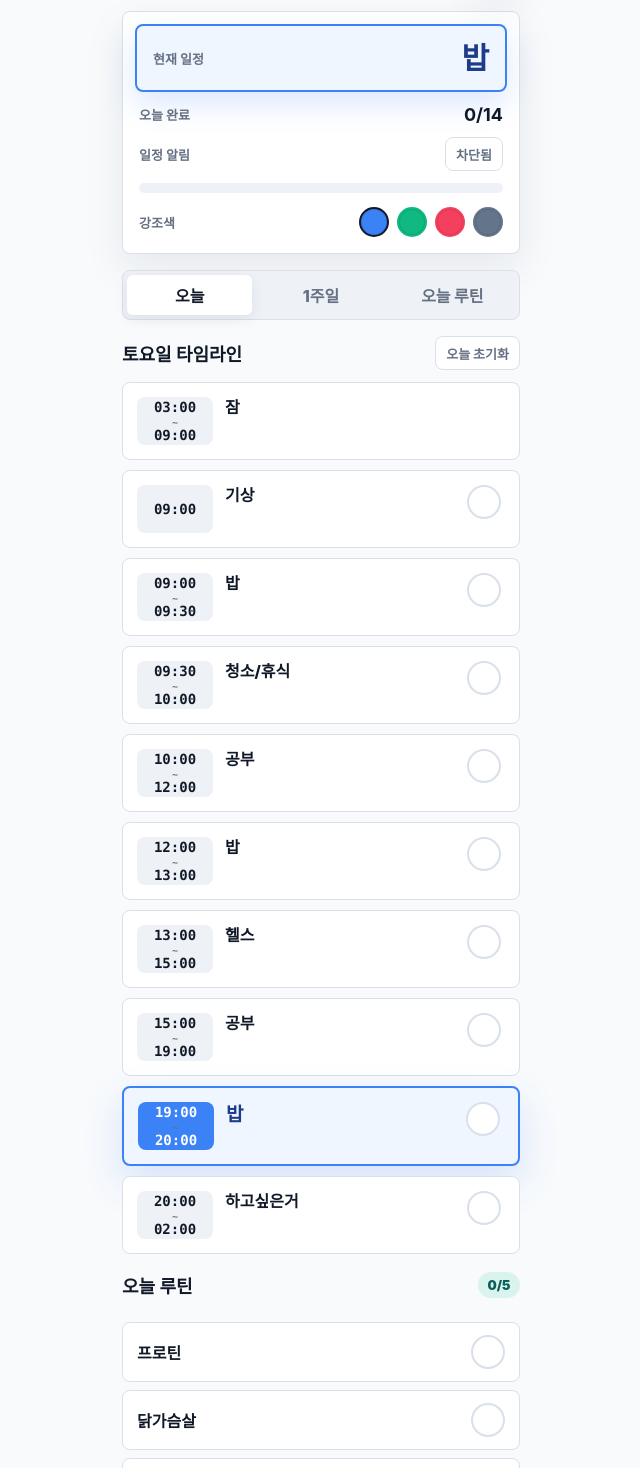
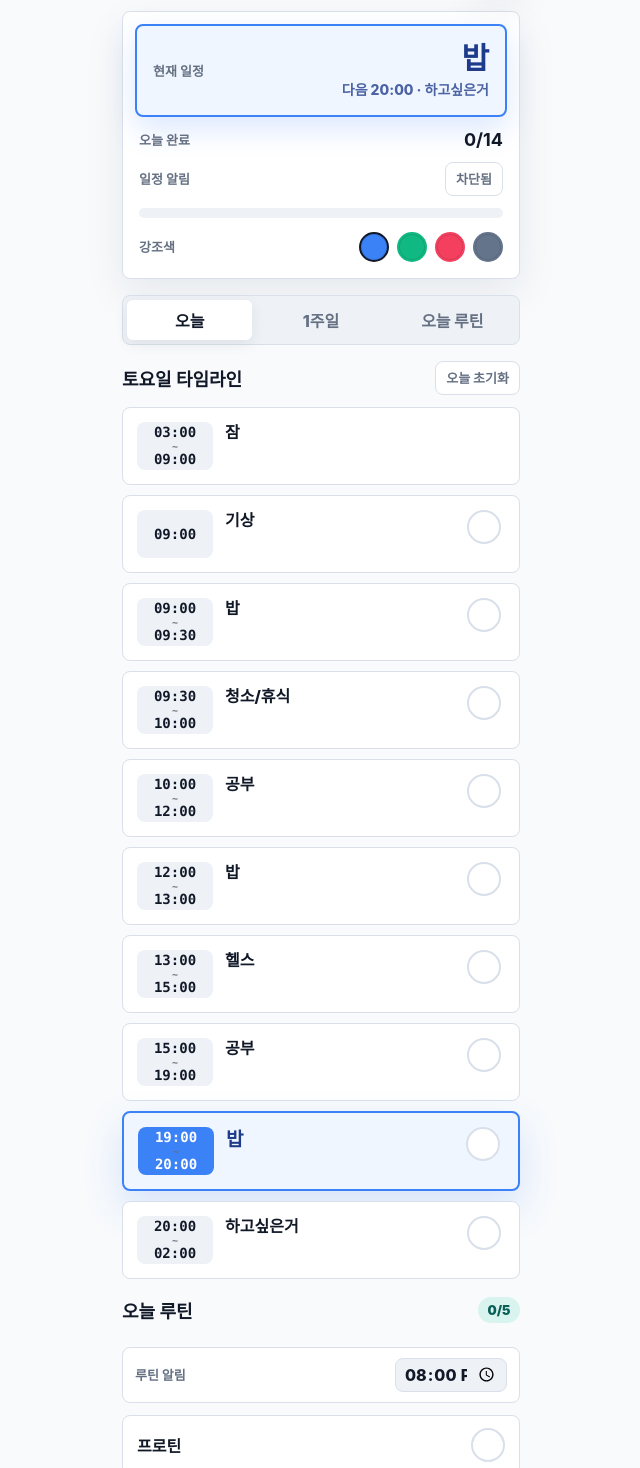
Before and after one commit to ohgnakrap9290/Daylong, a plain HTML site: page index.html in a window 1280 px wide. Shown: the part 83-1551 px from the top of the page, without its empty margins (319-959 px from the left). Drawn offline with Linux system fonts and the light colour scheme.

Commit message:
Add next task and routine reminders

```diff
--- a/app.js
+++ b/app.js
@@ -14,6 +14,7 @@ const state = {
   activeView: "today",
   currentColor: localStorage.getItem("daylong-current-color") || "blue",
   notificationsEnabled: localStorage.getItem("daylong-notifications") === "enabled",
+  routineReminderTime: localStorage.getItem("daylong-routine-reminder-time") || "20:00",
   notificationTimers: [],
   checks: JSON.parse(localStorage.getItem("daylong-checks") || "{}"),
   routines: JSON.parse(localStorage.getItem("daylong-routines") || "{}"),
@@ -22,6 +23,7 @@ const state = {
 const els = {
   dateLabel: document.querySelector("#dateLabel"),
   nowTask: document.querySelector("#nowTask"),
+  nextTask: document.querySelector("#nextTask"),
   doneCount: document.querySelector("#doneCount"),
   progressFill: document.querySelector("#progressFill"),
   notifyToggle: document.querySelector("#notifyToggle"),
@@ -33,6 +35,7 @@ const els = {
   routinePanel: document.querySelector("#routinePanel"),
   routineCount: document.querySelector("#routineCount"),
   routineList: document.querySelector("#routineList"),
+  routineReminderTime: document.querySelector("#routineReminderTime"),
   weekStrip: document.querySelector("#weekStrip"),
   weekList: document.querySelector("#weekList"),
   themeToggle: document.querySelector("#themeToggle"),
@@ -46,6 +49,7 @@ async function init() {
   setCurrentColor(state.currentColor);
   registerServiceWorker();
   updateNotifyButton();
+  els.routineReminderTime.value = state.routineReminderTime;
   bindEvents();
 
   try {
@@ -86,6 +90,12 @@ function bindEvents() {
   });
 
   els.notifyToggle.addEventListener("click", enableNotifications);
+
+  els.routineReminderTime.addEventListener("change", () => {
+    state.routineReminderTime = els.routineReminderTime.value || "20:00";
+    localStorage.setItem("daylong-routine-reminder-time", state.routineReminderTime);
+    scheduleUpcomingNotifications(new Date());
+  });
 
   els.colorSwatches.forEach((button) => {
     button.addEventListener("click", () => {
@@ -319,14 +329,15 @@ function updateProgress(events) {
 
 function updateNowTask(events, now) {
   const current = events.find((event) => isCurrent(event, now));
+  const next = getNextEvent(events, now);
+
   if (current) {
     els.nowTask.textContent = current.title;
-    return;
+  } else {
+    els.nowTask.textContent = next ? "대기 중" : "오늘 일정 끝";
   }
 
-  const minutes = now.getHours() * 60 + now.getMinutes();
-  const next = events.find((event) => event.start > minutes);
-  els.nowTask.textContent = next ? `${next.startLabel} ${next.title}` : "오늘 일정 끝";
+  els.nextTask.textContent = next ? `다음 ${next.startLabel} · ${next.title}` : "다음 일정 없음";
 }
 
 async function enableNotifications() {
@@ -398,6 +409,31 @@ function scheduleUpcomingNotifications(now) {
 
     state.notificationTimers.push(timer);
   });
+
+  scheduleRoutineReminder(now, sent);
+}
+
+function scheduleRoutineReminder(now, sent) {
+  const reminderMinutes = toMinutes(state.routineReminderTime);
+  const nowMinutes = now.getHours() * 60 + now.getMinutes();
+  const todayKey = getDateKey(now);
+  const notificationKey = `${todayKey}-routine-reminder-${state.routineReminderTime}`;
+
+  if (sent[notificationKey] || reminderMinutes < nowMinutes) return;
+
+  const timer = setTimeout(() => {
+    const latestSent = JSON.parse(localStorage.getItem("daylong-sent-notifications") || "{}");
+    if (latestSent[notificationKey]) return;
+
+    const missing = getMissingRoutines(todayKey);
+    if (!missing.length) return;
+
+    showAppNotification("오늘 루틴 확인", `남은 루틴: ${missing.join(", ")}`);
+    latestSent[notificationKey] = true;
+    localStorage.setItem("daylong-sent-notifications", JSON.stringify(latestSent));
+  }, (reminderMinutes - nowMinutes) * 60 * 1000);
+
+  state.notificationTimers.push(timer);
 }
 
 async function showAppNotification(title, body) {
@@ -438,6 +474,21 @@ function getRoutineDoneCount(dateKey) {
     if (routine.type === "counter") return (dayState[routine.id] || 0) >= routine.target;
     return Boolean(dayState[routine.id]);
   }).length;
+}
+
+function getMissingRoutines(dateKey) {
+  const dayState = getRoutineDayState(dateKey);
+  return dailyRoutines
+    .filter((routine) => {
+      if (routine.type === "counter") return (dayState[routine.id] || 0) < routine.target;
+      return !dayState[routine.id];
+    })
+    .map((routine) => routine.label);
+}
+
+function getNextEvent(events, now) {
+  const minutes = now.getHours() * 60 + now.getMinutes();
+  return events.find((event) => event.start > minutes);
 }
 
 function getDateKey(date) {
--- a/index.html
+++ b/index.html
@@ -27,7 +27,10 @@
       <section class="status-panel" aria-label="오늘 진행 상황">
         <div class="now-row">
           <span class="status-label">현재 일정</span>
-          <strong id="nowTask">확인 중</strong>
+          <div class="now-copy">
+            <strong id="nowTask">확인 중</strong>
+            <span id="nextTask">다음 일정 확인 중</span>
+          </div>
         </div>
         <div>
           <span class="status-label">오늘 완료</span>
@@ -69,6 +72,10 @@
             <h2>오늘 루틴</h2>
             <span class="routine-count" id="routineCount">0/5</span>
           </div>
+          <label class="routine-reminder">
+            <span>루틴 알림</span>
+            <input id="routineReminderTime" type="time" value="20:00" />
+          </label>
           <div class="routine-list" id="routineList"></div>
         </section>
       </section>
@@ -159,6 +166,6 @@
 19:00 ~ 20:00 밥
 20:00 ~ 02:00 하고싶은거
     </script>
-    <script src="app.js?v=13"></script>
+    <script src="app.js?v=14"></script>
   </body>
 </html>
--- a/styles.css
+++ b/styles.css
@@ -186,13 +186,29 @@ h2 {
   box-shadow: 0 12px 30px var(--current-shadow);
 }
 
+.now-copy {
+  display: grid;
+  gap: 7px;
+  max-width: 74%;
+  text-align: right;
+}
+
 #nowTask {
-  max-width: 74%;
   color: var(--current-text);
   font-size: 30px;
   line-height: 1.08;
   font-weight: 950;
   text-align: right;
+  word-break: keep-all;
+  overflow-wrap: anywhere;
+}
+
+#nextTask {
+  color: var(--current-text);
+  font-size: 14px;
+  font-weight: 850;
+  line-height: 1.25;
+  opacity: 0.78;
   word-break: keep-all;
   overflow-wrap: anywhere;
 }
@@ -324,6 +340,35 @@ h2 {
 .routine-list {
   display: grid;
   gap: 8px;
+}
+
+.routine-reminder {
+  display: flex;
+  align-items: center;
+  justify-content: space-between;
+  gap: 12px;
+  min-height: 46px;
+  padding: 10px 12px;
+  border: 1px solid var(--line);
+  border-radius: 8px;
+  background: var(--surface);
+}
+
+.routine-reminder span {
+  color: var(--muted);
+  font-size: 13px;
+  font-weight: 850;
+}
+
+.routine-reminder input {
+  width: 112px;
+  min-height: 34px;
+  padding: 0 8px;
+  border: 1px solid var(--line);
+  border-radius: 8px;
+  background: var(--surface-strong);
+  color: var(--text);
+  font-weight: 850;
 }
 
 .routine-item {
@@ -621,6 +666,10 @@ h2 {
   #nowTask {
     font-size: 27px;
   }
+
+  #nextTask {
+    font-size: 13px;
+  }
 }
 
 .empty {
```
